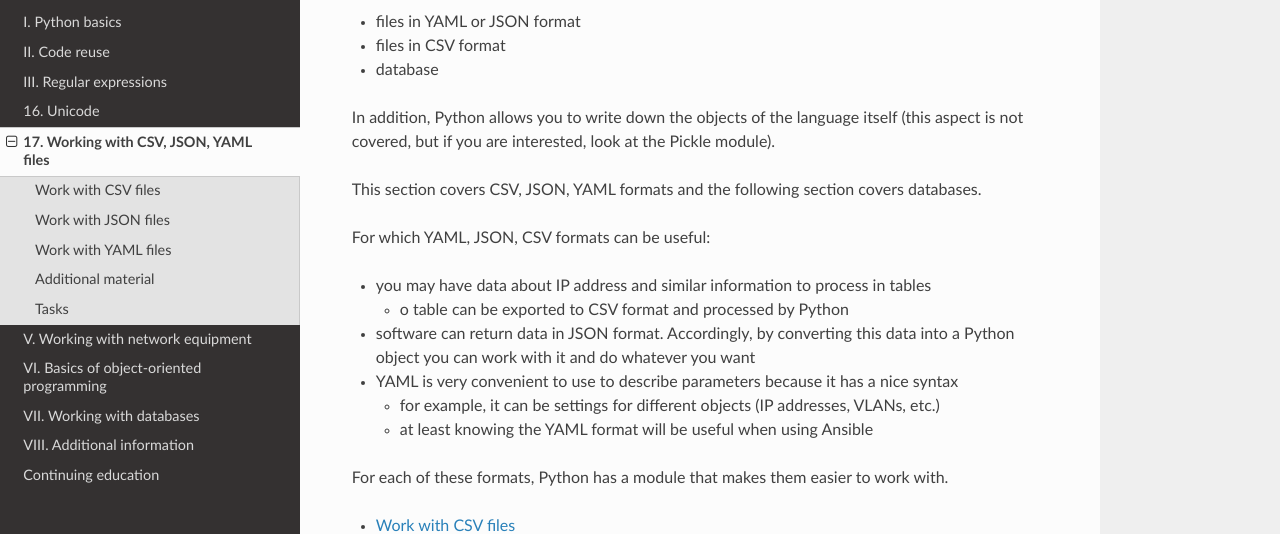
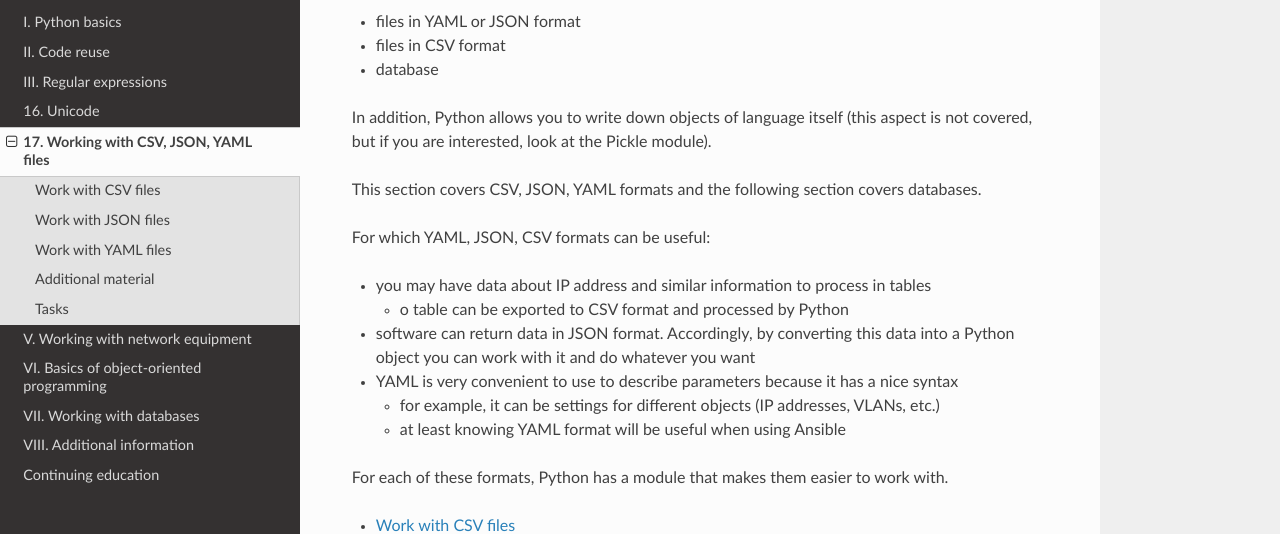
Before and after one commit to natenka/pyneng-book-en, a Sphinx documentation site: the page built from docs/source/book/17_serialization/index.rst, in a window 1280 px wide and 1152 px high. Shown: the part 293-827 px from the top of the window. Built offline with Sphinx 7.4.7 and the Read the Docs theme 2.0.0, drawn with Linux system fonts in a browser that asks for light colours; pages that are not in the unit, such as notebooks, are missing from menus.

Commit message:
Update index.rst

```diff
--- a/docs/source/book/17_serialization/index.rst
+++ b/docs/source/book/17_serialization/index.rst
@@ -15,7 +15,7 @@ For example, it could be:
 * files in CSV format
 * database
 
-In addition, Python allows you to write down the objects of the language itself (this aspect is not covered, but if you are interested, look at the Pickle module).
+In addition, Python allows you to write down objects of language itself (this aspect is not covered, but if you are interested, look at the Pickle module).
 
 This section covers CSV, JSON, YAML formats and the following section covers databases.
 
@@ -29,7 +29,7 @@ For which YAML, JSON, CSV formats can be useful:
 * YAML is very convenient to use to describe parameters because it has a nice syntax
 
   * for example, it can be settings for different objects (IP addresses, VLANs, etc.)
-  * at least knowing the YAML format will be useful when using Ansible
+  * at least knowing YAML format will be useful when using Ansible
 
 For each of these formats, Python has a module that makes them easier to work with.
 
```
